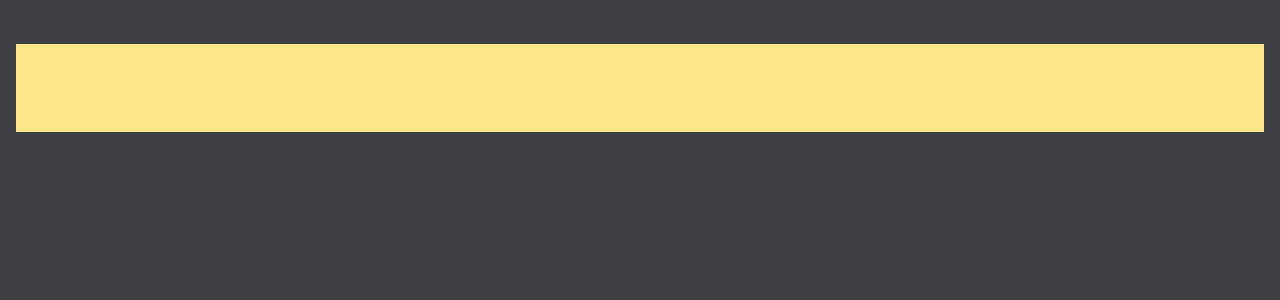
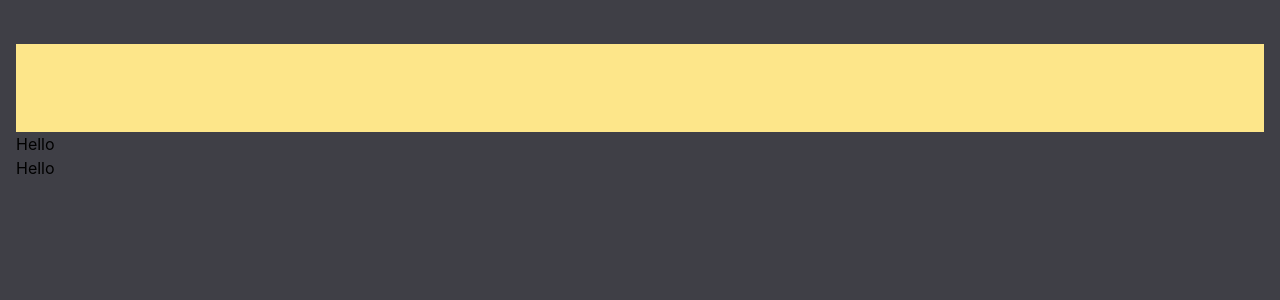
Before and after one commit to dapzer/watch-with-friends-front, a Next.js app: page / in a window 1280 px wide. Shown: the top 300 px of the page. Built offline with nearby package versions, Linux system fonts and the light colour scheme.

Commit message:
feat(ui): Init typography component

```diff
--- a/src/pages/index.tsx
+++ b/src/pages/index.tsx
@@ -1,4 +1,6 @@
 import Head from "next/head";
+import { Typography } from "@/shared/ui/Typography";
+import Link from "next/link";
 
 export default function Home() {
   return (
@@ -8,6 +10,10 @@ export default function Home() {
       </Head>
       <div className="container w-full py-11">
         <div className="w-full bg-amber-200 py-11"></div>
+        <Typography as="h1">Heading</Typography>
+        <Typography as={Link} href={"/"}>
+          Link
+        </Typography>
       </div>
     </>
   );
--- /dev/null
+++ b/src/shared/ui/Typography/index.tsx
@@ -0,0 +1,15 @@
+import React from "react";
+
+type PolymorphicProps<Element extends React.ElementType, Props> = Props &
+  Omit<React.ComponentProps<Element>, "as"> & {
+    as?: Element;
+  };
+
+interface TypographyProps {
+  // myProp: number;
+}
+
+export const Typography = <Element extends React.ElementType = React.ElementType>(props: PolymorphicProps<Element, TypographyProps>) => {
+  const { as: Component = "div", ...rest } = props;
+  return <Component {...rest}>Hello</Component>;
+};
```
